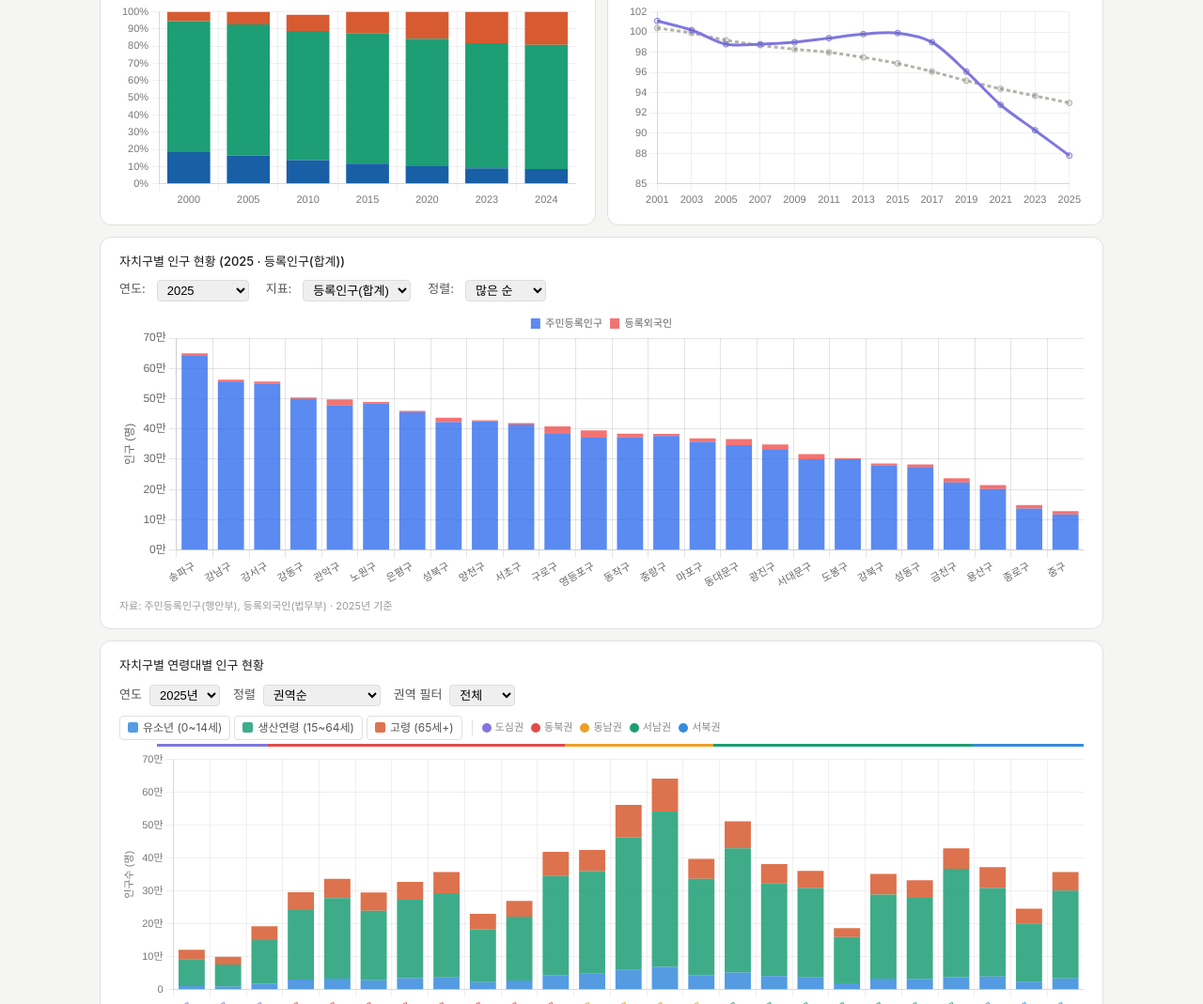
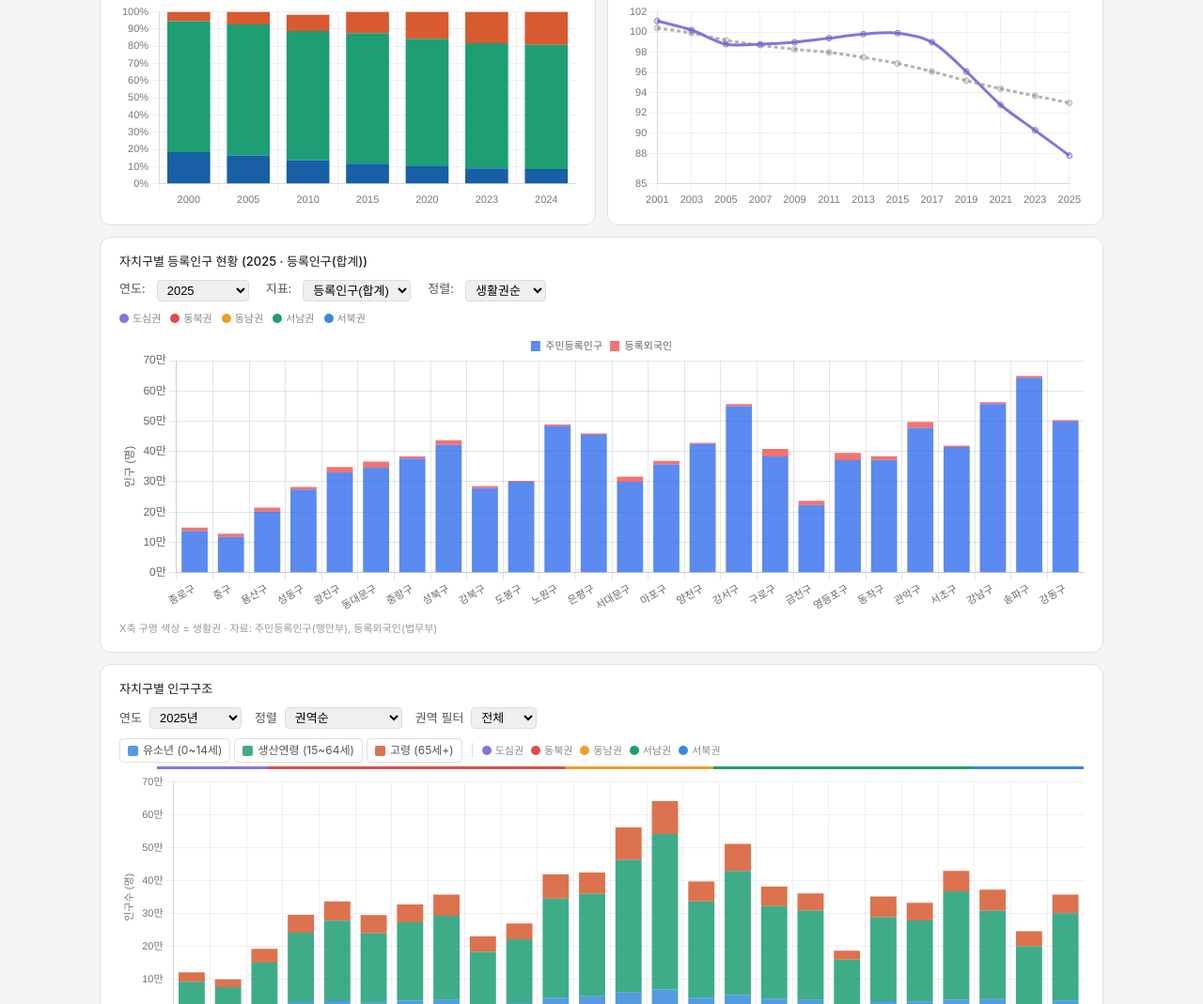
Before and after one commit to applelic/seoul-population-dashboard, a plain HTML site: page index.html in a window 1280 px wide. Shown: the part 678-1747 px from the top of the page at 94% size. Drawn offline with nearby package versions, Linux system fonts and the light colour scheme.

Commit message:
Update index.html

```diff
--- a/index.html
+++ b/index.html
@@ -49,8 +49,10 @@
             <div class="chart-wrap h220"><canvas id="c_sex"></canvas></div>
           </div>
         </div>
+
+        <!-- ── 자치구별 등록인구 현황 ── -->
         <div class="chart-card full">
-<div class="chart-title">자치구별 인구 현황 (<span id="districtChartTitle">2025 · 등록인구</span>)</div>
+          <div class="chart-title">자치구별 등록인구 현황 (<span id="districtChartTitle">2025 · 등록인구(합계)</span>)</div>
           <div class="toggle-row">
             <label for="districtYear" style="font-size:13px;color:#555;">연도:</label>
             <select id="districtYear" style="margin-left:6px;font-size:13px;padding:2px 6px;border:1px solid #ddd;border-radius:4px">
@@ -79,19 +81,33 @@
             </select>
             <label for="districtSort" style="font-size:13px;color:#555;margin-left:12px;">정렬:</label>
             <select id="districtSort" style="margin-left:6px;font-size:13px;padding:2px 6px;border:1px solid #ddd;border-radius:4px">
+              <option value="region">생활권순</option>
               <option value="desc">많은 순</option>
               <option value="name">자치구 순</option>
             </select>
           </div>
+          <!-- 생활권 범례 + 색상 밴드 -->
+          <div style="display:flex;flex-wrap:wrap;gap:4px;margin:6px 0 4px;align-items:center;">
+            <span style="font-size:11px;color:#888;display:flex;align-items:center;gap:10px;">
+              <span style="display:flex;align-items:center;gap:4px;"><span style="width:10px;height:10px;border-radius:50%;background:#7F77DD;"></span>도심권</span>
+              <span style="display:flex;align-items:center;gap:4px;"><span style="width:10px;height:10px;border-radius:50%;background:#E24B4A;"></span>동북권</span>
+              <span style="display:flex;align-items:center;gap:4px;"><span style="width:10px;height:10px;border-radius:50%;background:#EF9F27;"></span>동남권</span>
+              <span style="display:flex;align-items:center;gap:4px;"><span style="width:10px;height:10px;border-radius:50%;background:#1D9E75;"></span>서남권</span>
+              <span style="display:flex;align-items:center;gap:4px;"><span style="width:10px;height:10px;border-radius:50%;background:#378ADD;"></span>서북권</span>
+            </span>
+          </div>
+          <div id="districtBand" style="display:flex;margin-bottom:4px;padding-left:40px;"></div>
           <div class="chart-wrap h300"><canvas id="c_district"></canvas></div>
-          <div class="chart-note">자료: 주민등록인구(행안부), 등록외국인(법무부) · 2025년 기준</div>
+          <div class="chart-note">X축 구명 색상 = 생활권 · 자료: 주민등록인구(행안부), 등록외국인(법무부)</div>
         </div>
 
+        <!-- ── 자치구별 인구구조 ── -->
         <div class="chart-card full">
-          <div class="chart-title">자치구별 연령대별 인구 현황</div>
+          <div class="chart-title">자치구별 인구구조</div>
           <div class="toggle-row" style="flex-wrap:wrap;gap:8px;align-items:center;">
             <label for="districtAgeYr" style="font-size:13px;color:#555;">연도</label>
             <select id="districtAgeYr" style="font-size:13px;padding:2px 6px;border:1px solid #ddd;border-radius:4px;">
+              <option value="2026(1Q)">2026 1분기</option>
               <option value="2025" selected>2025년</option>
               <option value="2024">2024년</option>
               <option value="2023">2023년</option>
@@ -150,7 +166,6 @@
           <div class="chart-wrap h300"><canvas id="c_district_age"></canvas></div>
           <div class="chart-note">X축 구명 색상 = 권역 · 범례 클릭 시 해당 연령대 표시/숨김 · 자료: 행안부 주민등록인구</div>
         </div>
-
 
       </section>
 
```
Lines whose indentation alone changed are shown as unchanged.
